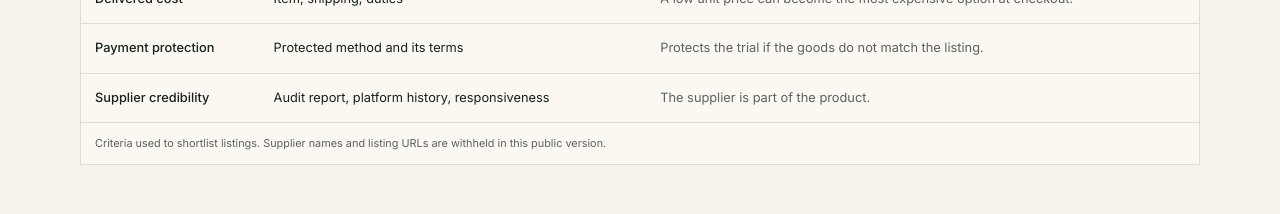
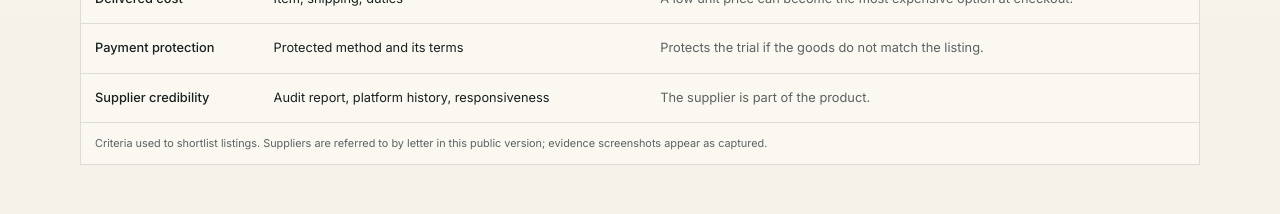
Before and after one commit to italiani1119-luck/italiani1119-luck.github.io, a plain HTML site: page projects/alibaba-research.html in a window 1280 px wide. Shown: the part 2740-2954 px from the top of the page. Drawn offline with Linux system fonts and the light colour scheme.

Commit message:
Clarify supplier anonymity note on Alibaba project page

```diff
--- a/projects/alibaba-research.html
+++ b/projects/alibaba-research.html
@@ -219,7 +219,7 @@
       <p class="pj-kicker">What I compared</p>
       <div class="pj-table-wrap">
         <table class="pj-table">
-          <caption>Criteria used to shortlist listings. Supplier names and listing URLs are withheld in this public version.</caption>
+          <caption>Criteria used to shortlist listings. Suppliers are referred to by letter in this public version; evidence screenshots appear as captured.</caption>
           <thead>
             <tr>
               <th scope="col">Criteria</th>
```
